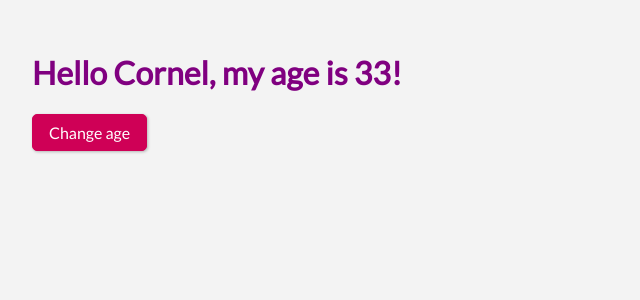
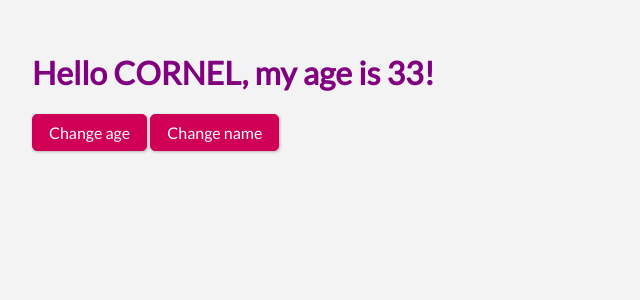
Before and after one commit to psyhedeliq/svelte-practice-app, a Svelte app: page / in a window 1280 px wide. Shown: the top 300 px of the page, without its empty margins (0-640 px from the left). Built offline with nearby package versions, Linux system fonts and the light colour scheme.

Commit message:
reactive variables

```diff
--- a/src/App.svelte
+++ b/src/App.svelte
@@ -2,8 +2,14 @@
   let name = "Cornel";
   let age = 33;
 
+  $: uppercaseName = name.toUpperCase();
+
   const incrementAge = () => {
     age += 1;
+  };
+
+  const changeName = () => {
+    name = "Cornelito";
   };
 </script>
 
@@ -13,5 +19,6 @@
   }
 </style>
 
-<h1>Hello {name}, my age is {age}!</h1>
+<h1>Hello {uppercaseName}, my age is {age}!</h1>
 <button on:click={incrementAge}>Change age</button>
+<button on:click={changeName}>Change name</button>
```
Also changed, not shown: 1 other file (tests, documents, lock files or other folders).
